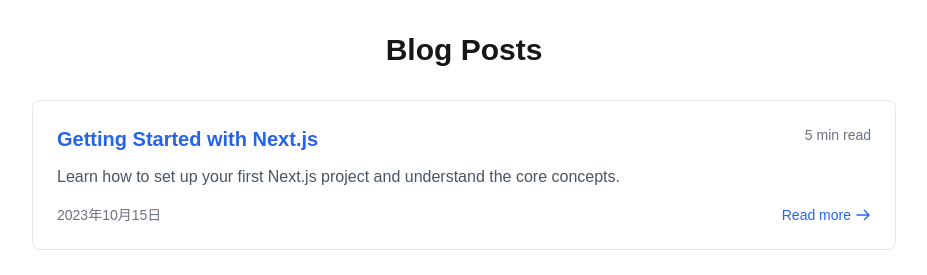
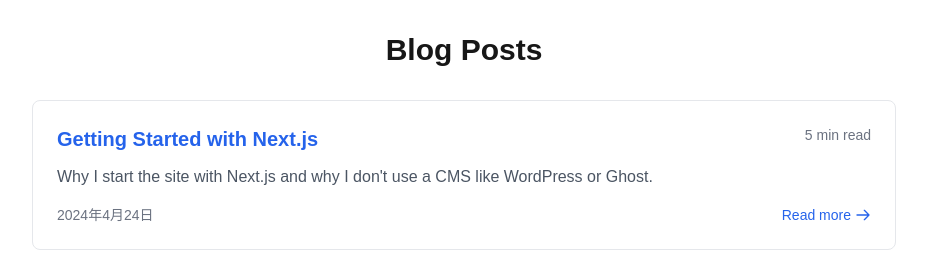
Before and after one commit to RyuNyan-Taro/nyantaro_cloud_web, a Next.js app: page /blog in a window 1280 px wide. Shown: the top 275 px of the page, without its empty margins (176-1103 px from the left). Built offline with nearby package versions, Linux system fonts and the light colour scheme.

Commit message:
refactor to use common data

```diff
--- a/src/app/blog/[slug]/page.tsx
+++ b/src/app/blog/[slug]/page.tsx
@@ -1,49 +1,6 @@
 import { Metadata } from 'next';
 import { notFound } from 'next/navigation';
-import { BlogPost } from '../types';
-
-interface DetailedBlogPost extends Omit<BlogPost, 'description' | 'readTime'> {
-  content: string;
-}
-
-// This would typically come from a database or CMS
-const blogPosts: DetailedBlogPost[] = [
-  {
-    id: '1',
-    title: 'Getting Started with Next.js',
-    content: 'This is a sample blog post about getting started with Next.js.',
-    date: '2023-10-15',
-    slug: 'getting-started-with-nextjs',
-  },
-  {
-    id: '2',
-    title: 'Why TypeScript is Worth Learning',
-    content: 'This is a sample blog post about the benefits of TypeScript.',
-    date: '2023-09-20',
-    slug: 'why-typescript-is-worth-learning',
-  },
-  {
-    id: '3',
-    title: 'Styling in Modern Web Applications',
-    content: 'This is a sample blog post about styling in modern web applications.',
-    date: '2023-08-05',
-    slug: 'styling-in-modern-web-applications',
-  },
-  {
-    id: '4',
-    title: 'Building Responsive Layouts',
-    content: 'This is a sample blog post about building responsive layouts.',
-    date: '2023-07-12',
-    slug: 'building-responsive-layouts',
-  },
-  {
-    id: '5',
-    title: 'State Management in React Applications',
-    content: 'This is a sample blog post about state management in React applications.',
-    date: '2023-06-28',
-    slug: 'state-management-in-react',
-  },
-];
+import { getBlogPostBySlug, formatDate } from '../data/posts';
 
 // Generate metadata for the page
 export async function generateMetadata({ params }: { params: Promise<{ slug: string }> }): Promise<Metadata> {
@@ -51,7 +8,7 @@
   const resolvedParams = await params;
   const slug = resolvedParams.slug;
 
-  const post = blogPosts.find((post) => post.slug === slug);
+  const post = getBlogPostBySlug(slug);
 
   if (!post) {
     return {
@@ -76,7 +33,7 @@
   const resolvedParams = await params;
   const slug = resolvedParams.slug;
 
-  const post = blogPosts.find((post) => post.slug === slug);
+  const post = getBlogPostBySlug(slug);
 
   if (!post) {
     notFound();
@@ -85,7 +42,7 @@
   return (
     <article className="mx-auto max-w-3xl px-4 py-8">
       <h1 className="text-3xl font-bold mb-4">{post.title}</h1>
-      <p className="text-gray-500 mb-6">{post.date}</p>
+      <p className="text-gray-500 mb-6">{formatDate(post.date)}</p>
       <div className="prose">{post.content}</div>
     </article>
   );
--- /dev/null
+++ b/src/app/blog/data/posts.ts
@@ -0,0 +1,86 @@
+import { BlogPost, DetailedBlogPost } from '../types';
+
+// Create a complete blog post dataset with all fields
+export const blogPostsData: (BlogPost & { content: string })[] = [
+  {
+    id: '1',
+    title: 'Getting Started with Next.js',
+    description: 'Why I start the site with Next.js and why I don\'t use a CMS like WordPress or Ghost.',
+    content: 'とりあえずcodeに直書きでblogを書いてみるけど、もう面倒。blog編集用のconsoleアプリを別で作成して、' +
+        'それもクラウドに保存して、こっちではAPI経由で取得する形にしたいなぁ、、と思っているだけ思っている。いやいや、今の時代色んなブログプラットフォームあるんやから、' +
+        '素直にそちらを使えば良いじゃない、ってそれはもう、そう！異論なし。そうなんだけど、、、なんかさぁ、プラットフォーマーに乗っかるよりも、自分で作る方が楽しいじゃない？面倒だけど。' +
+        'というかやりたくないけど。というかとにかく面倒だけど。ついでにね、実装も学べるじゃない？一石二鳥じゃない？二兎を追うものは一兎をも得ないんじゃないかって？、、確かに。異論なし。' +
+        '今の所は兎を取り逃している、気がしているけど、まぁいいや。',
+    date: '2024-04-24',
+    readTime: '5 min read',
+    slug: 'getting-started-with-nextjs',
+  },
+  {
+    id: '2',
+    title: 'Why TypeScript is Worth Learning',
+    description: 'Discover the benefits of TypeScript and how it can improve your development experience.',
+    content: 'This is a sample blog post about the benefits of TypeScript.',
+    date: '2023-09-20',
+    readTime: '8 min read',
+    slug: 'why-typescript-is-worth-learning',
+  },
+  {
+    id: '3',
+    title: 'Styling in Modern Web Applications',
+    description: 'Explore different styling approaches for modern web applications, including Tailwind CSS.',
+    content: 'This is a sample blog post about styling in modern web applications.',
+    date: '2023-08-05',
+    readTime: '6 min read',
+    slug: 'styling-in-modern-web-applications',
+  },
+  {
+    id: '4',
+    title: 'Building Responsive Layouts',
+    description: 'Learn techniques for creating responsive layouts that work across all device sizes.',
+    content: 'This is a sample blog post about building responsive layouts.',
+    date: '2023-07-12',
+    readTime: '7 min read',
+    slug: 'building-responsive-layouts',
+  },
+  {
+    id: '5',
+    title: 'State Management in React Applications',
+    description: 'Compare different state management solutions for React applications.',
+    content: 'This is a sample blog post about state management in React applications.',
+    date: '2023-06-28',
+    readTime: '10 min read',
+    slug: 'state-management-in-react',
+  },
+];
+
+// Helper functions for retrieving data in different formats
+export const getBlogPosts = (): BlogPost[] => {
+  return blogPostsData.map(({ id, title, description, date, readTime, slug }) => ({
+    id, title, description, date, readTime, slug
+  }));
+};
+
+export const getDetailedBlogPosts = (): DetailedBlogPost[] => {
+  return blogPostsData.map(({ id, title, content, date, slug }) => ({
+    id, title, content, date, slug
+  }));
+};
+
+export const getBlogPostBySlug = (slug: string): DetailedBlogPost | undefined => {
+  const post = blogPostsData.find((post) => post.slug === slug);
+  if (!post) return undefined;
+
+  return {
+    id: post.id,
+    title: post.title,
+    content: post.content,
+    date: post.date,
+    slug: post.slug
+  };
+};
+
+// Format date to a more readable format
+export function formatDate(dateString: string): string {
+  const options: Intl.DateTimeFormatOptions = { year: 'numeric', month: 'long', day: 'numeric' };
+  return new Date(dateString).toLocaleDateString('ja-JP', options);
+}
--- a/src/app/blog/page.tsx
+++ b/src/app/blog/page.tsx
@@ -1,63 +1,15 @@
 import { Metadata } from 'next';
 import { BlogPostList } from './components/BlogPostList';
-import { BlogPost } from './types';
+import { getBlogPosts, formatDate } from './data/posts';
 
 export const metadata: Metadata = {
   title: 'Blog | My Website',
   description: 'Read our latest blog posts and articles',
 };
 
-// Sample blog post data
-const blogPosts: BlogPost[] = [
-  {
-    id: '1',
-    title: 'Getting Started with Next.js',
-    description: 'Learn how to set up your first Next.js project and understand the core concepts.',
-    date: '2023-10-15',
-    readTime: '5 min read',
-    slug: 'getting-started-with-nextjs',
-  },
-  {
-    id: '2',
-    title: 'Why TypeScript is Worth Learning',
-    description: 'Discover the benefits of TypeScript and how it can improve your development experience.',
-    date: '2023-09-20',
-    readTime: '8 min read',
-    slug: 'why-typescript-is-worth-learning',
-  },
-  {
-    id: '3',
-    title: 'Styling in Modern Web Applications',
-    description: 'Explore different styling approaches for modern web applications, including Tailwind CSS.',
-    date: '2023-08-05',
-    readTime: '6 min read',
-    slug: 'styling-in-modern-web-applications',
-  },
-  {
-    id: '4',
-    title: 'Building Responsive Layouts',
-    description: 'Learn techniques for creating responsive layouts that work across all device sizes.',
-    date: '2023-07-12',
-    readTime: '7 min read',
-    slug: 'building-responsive-layouts',
-  },
-  {
-    id: '5',
-    title: 'State Management in React Applications',
-    description: 'Compare different state management solutions for React applications.',
-    date: '2023-06-28',
-    readTime: '10 min read',
-    slug: 'state-management-in-react',
-  },
-];
+export default function BlogPage() {
+  const blogPosts = getBlogPosts();
 
-// Format date to a more readable format
-function formatDate(dateString: string): string {
-  const options: Intl.DateTimeFormatOptions = { year: 'numeric', month: 'long', day: 'numeric' };
-  return new Date(dateString).toLocaleDateString('ja-JP', options);
-}
-
-export default function BlogPage() {
   return (
     <div className="max-w-4xl mx-auto px-4 py-8">
       <h1 className="text-3xl font-bold mb-8 text-center">Blog Posts</h1>
```
